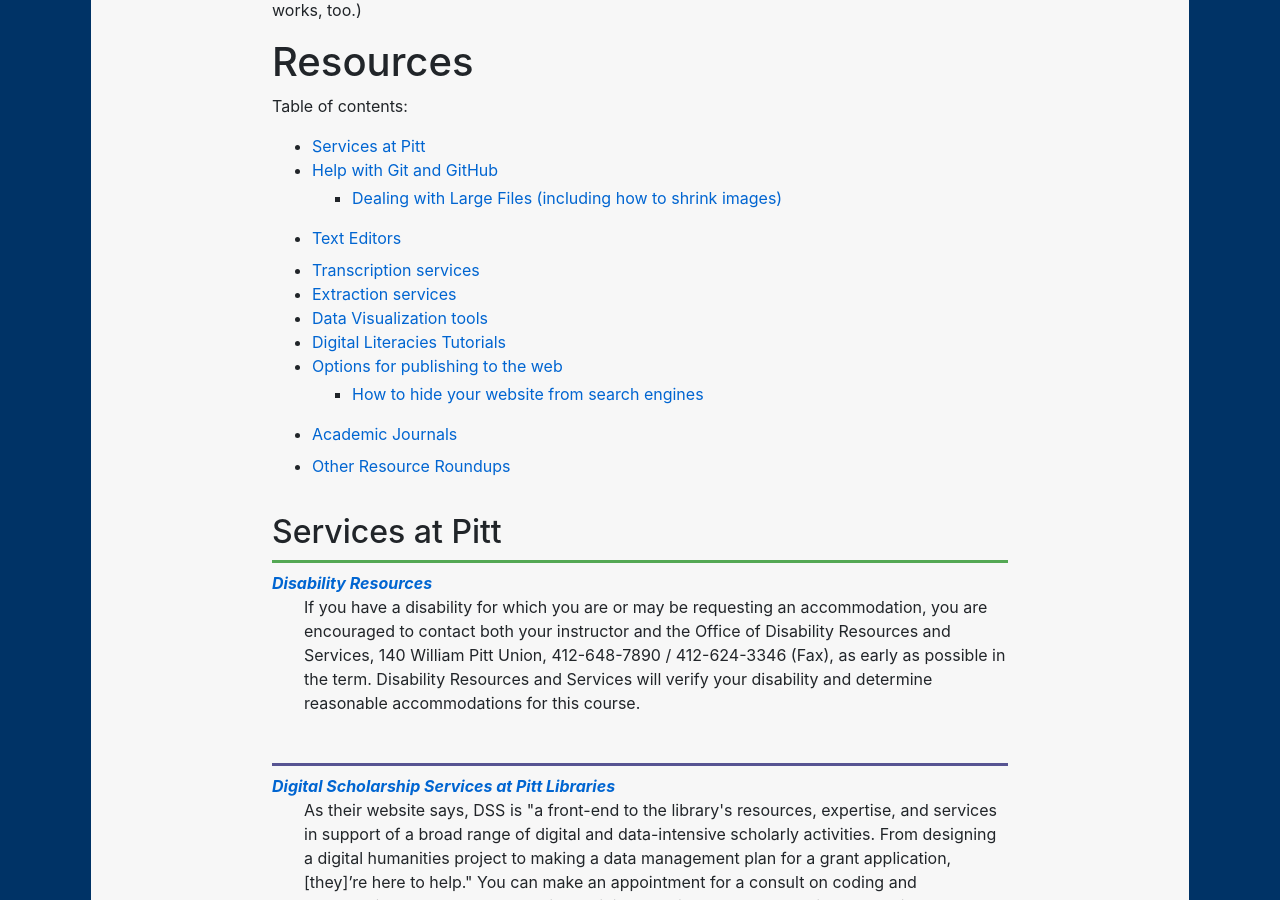
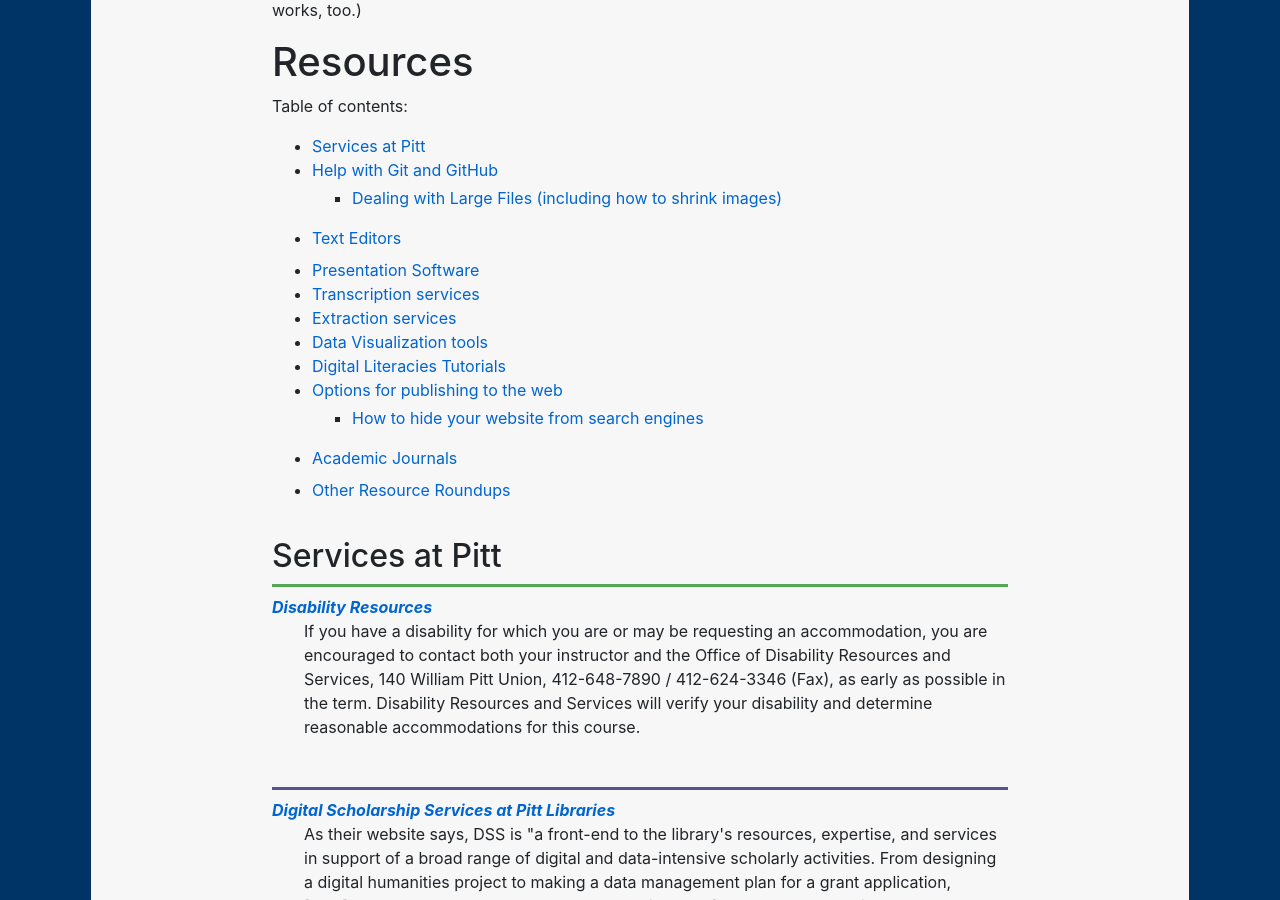
Before and after one commit to benmiller314/dsam2025fall, a Jekyll site: the page built from resources.md, in a window 1280 px wide and 900 px high, scrolled down 329 px. Built offline with Jekyll 4.4.1, drawn with Linux system fonts in a browser that asks for light colours.

Commit message:
add toc link to presentation software

```diff
--- a/resources.md
+++ b/resources.md
@@ -16,6 +16,7 @@
 * [Help with Git and GitHub](#help-with-git-and-github)
     - [Dealing with Large Files (including how to shrink images)](#dealing-with-large-files)
 * [Text Editors](#text-editors)
+* [Presentation Software](#presentation-software)
 * [Transcription services](#transcription-services)
 * [Extraction services](#extraction-services)
 * [Data Visualization tools](#data-visualization-tools)
```
